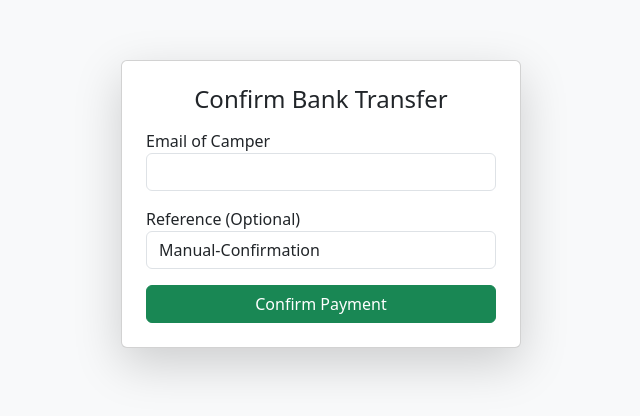
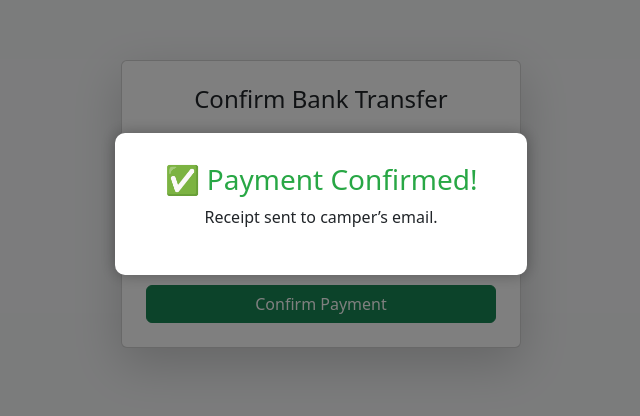
Before and after one commit to EdwardYeboah-git/camp25-registration, a website: page public/admin.html in a window 1280 px wide. Shown: the part 196-612 px from the top of the page, without its empty margins (319-959 px from the left). Drawn offline with nearby package versions, Linux system fonts and the light colour scheme.

Commit message:
Manual payment updates 4

```diff
--- a/public/admin.html
+++ b/public/admin.html
@@ -24,9 +24,25 @@
   </div>
 
     <!-- Success Popup -->
-  <div id="admin-success-popup" class="d-none position-fixed top-0 start-0 w-100 h-100 bg-dark bg-opacity-50 d-flex justify-content-center align-items-center">
-    <div class="bg-white p-4 rounded shadow text-center">
-      <h3 class="text-success">✅ Payment Confirmed!</h3>
+<div id="admin-success-popup" style="
+display: none;
+position: fixed;
+top: 0; left: 0;
+width: 100%; height: 100%;
+background: rgba(0,0,0,0.5);
+z-index: 9999;
+display: flex;
+justify-content: center;
+align-items: center;
+">
+<div style="
+  background: #fff;
+  padding: 30px 50px;
+  border-radius: 10px;
+  box-shadow: 0 0 15px rgba(0,0,0,0.3);
+  text-align: center;
+">
+  <h3 style="color: #28a745;">✅ Payment Confirmed!</h3>
   <p>Receipt sent to camper’s email.</p>
 </div>
 </div>
@@ -63,9 +79,10 @@
         const result = await response.json();
 
         if (response.ok) {
-          document.getElementById('admin-success-popup').classList.remove("d-none");
+            const popup = document.getElementById('admin-success-popup');
+            popup.style.display = "flex";   // Show popup
             setTimeout(() => {
-            document.getElementById('admin-success-popup').classList.add("d-none");
+            popup.style.display = "none"; // Hide popup
             window.location.href = "/admin-dashboard.html";
             }, 2000);
         } else {
```
Lines whose indentation alone changed are shown as unchanged.
